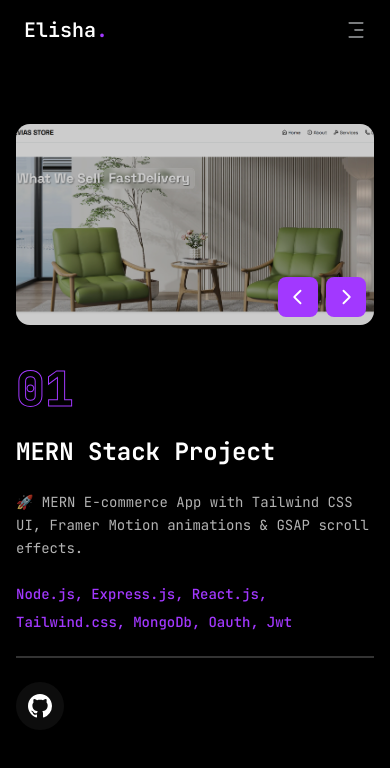
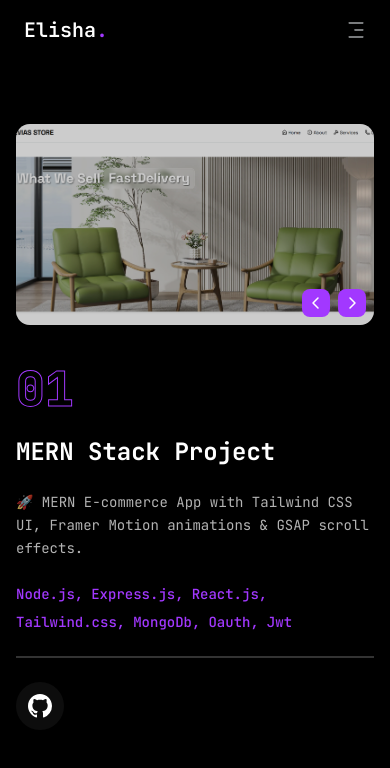
Before and after one commit to elishabhatti/elisha-portfolio, a Next.js app: page /work in a window 390 px wide. Shown: the top 768 px of the page. Built offline with nearby package versions, Linux system fonts and the light colour scheme.

Commit message:
made the slider btns responsive

```diff
--- a/app/work/page.jsx
+++ b/app/work/page.jsx
@@ -207,7 +207,7 @@ const Work = () => {
 
               {/* custom buttons */}
               <WorkSliderBtns
-                btnStyles="bg-[#a238ff] rounded-md text-white text-[20px] sm:text-[22px] w-10 h-10 sm:w-11 sm:h-11 flex justify-center items-center transition-all hover:scale-105"
+                btnStyles="bg-[#a238ff] rounded-md text-white xl:text-[20px] sm:text-[22px] xl:w-10 xl:h-10 sm:w-11 sm:h-11 w-7 h-7 flex justify-center items-center transition-all hover:scale-105"
                 containerStyles="flex gap-2 absolute right-2 bottom-2 sm:bottom-4 z-20 w-auto"
               />
             </Swiper>
```
